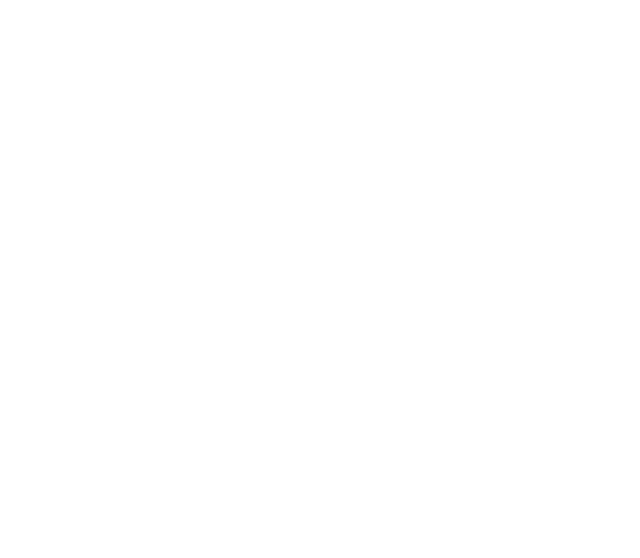
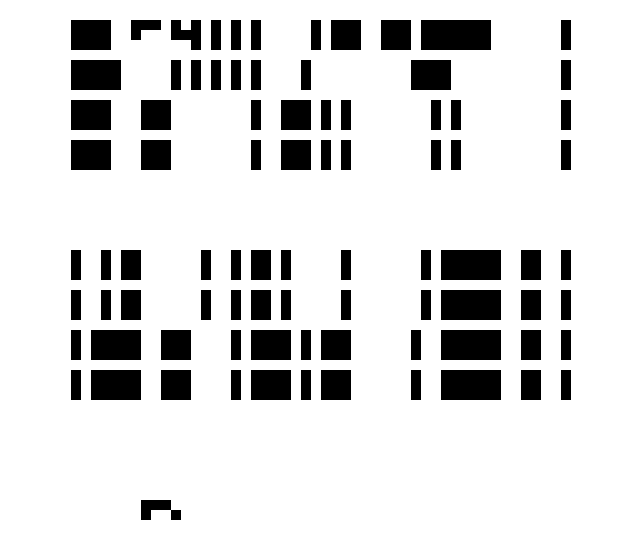
Before and after one commit to Beersheva22Kirill/React-app-ts, a React (Create React App) app: page / in a window 1280 px wide. Shown: the top 558 px of the page, without its empty margins (319-959 px from the left). Built offline with nearby package versions, Linux system fonts and the light colour scheme.

Commit message:
LifeGame complete

```diff
--- a/src/App.tsx
+++ b/src/App.tsx
@@ -1,9 +1,13 @@
+import LifeGame from "./Components/LifeGame";
 
 
 const App: React.FC = () => {
 
 
-  return  <div>
+  return  <div style={ {display:"flex",justifyContent:"center"}}>
+            <div style={{margin:'20px'}}>
+                <LifeGame></LifeGame>
+            </div>
           </div>
 }
 
--- /dev/null
+++ b/src/Components/LifeGame.tsx
@@ -0,0 +1,33 @@
+import { useEffect, useRef, useState } from "react"
+import LifeMatrix from "../services/LifeMatrix"
+import Matrix from "./Matrix"
+import { getRandomMatrix } from "../utils/numbers";
+import config from "../Config/config.json";
+
+const {matrix,tick} = config;
+const LifeGame: React.FC = () => {
+
+    const lifeMatrix = useRef<LifeMatrix>();
+    const [numbers, setNumbers] = useState<number[][]>([])
+        //[[0,0,0,0,0],[0,0,0,0,0],[0,1,1,1,0],[0,0,0,0,0],[0,0,0,0,0]] test algoritm
+    const MyMatrix:number[][] =  getRandomMatrix(matrix.width,matrix.heigth, 0, 2)
+
+    function tickFn():void{
+        if(!lifeMatrix.current){
+            lifeMatrix.current = new LifeMatrix(MyMatrix);
+            setNumbers(lifeMatrix.current.numbers);
+        } else {
+            setNumbers(lifeMatrix.current.next())
+        }
+    }
+
+    useEffect(() => {
+        const intervalId = setInterval(tickFn,tick);
+        return () => clearInterval(intervalId)
+    },[])
+
+    return <div>
+        <Matrix matrix={numbers}></Matrix>
+    </div>
+}
+export default LifeGame;
--- /dev/null
+++ b/src/Components/Matrix.tsx
@@ -0,0 +1,17 @@
+import { ReactNode } from "react"
+import Row from "./Row"
+
+
+
+const Matrix: React.FC<{matrix:number[][]}> = ({matrix}) => {
+
+    function getRows(): ReactNode {
+        return matrix.map((row,index) => <Row row = {row} key = {index}></Row>)
+    }
+
+    return <section style={{display:"flex", flexDirection:"column"}}>
+                {getRows()}
+    </section>
+}
+
+export default Matrix;
--- /dev/null
+++ b/src/Components/Row.tsx
@@ -0,0 +1,27 @@
+import { CSSProperties, ReactNode } from "react"
+
+
+const Row:React.FC<{row:number[]}> = ({row}) => {
+
+    function getDivs():ReactNode {
+
+        return row.map((num,index) =>
+                <div key={index} style={getStyle(num)}></div>)
+    }
+
+    function getStyle(num:number){
+        const style:CSSProperties = {
+            width:'10px',
+            height:'10px',
+            background: num ? 'black' : 'white',
+
+        }
+        return style;
+    }
+
+    return <section style = {{display:"flex",justifyContent:"center"}}>
+        {getDivs()}
+    </section>
+}
+
+export default Row;
--- a/src/Config/config.json
+++ b/src/Config/config.json
@@ -1,3 +1,9 @@
 {
+   "matrix":{
+            "width": 50,
+            "heigth": 50
+            },
+
+    "tick":400
 
 }
--- /dev/null
+++ b/src/services/LifeMatrix.ts
@@ -0,0 +1,71 @@
+
+export default class LifeMatrix {
+
+    private _newMatrix:number[][] = [];
+
+    constructor(private _numbers: number[][]){
+
+    }
+
+    get numbers() {
+        return this._numbers;
+    }
+    next(): number[][] {
+
+       this._newMatrix = this._numbers.map(row => row.map(cell => cell))
+
+       this._numbers.forEach((row,indexRow) => {
+            row.forEach((__,index) => {
+                const countNeighbor = this.getAllNeighbor(indexRow,index);
+                this.changeCell(indexRow,index,countNeighbor);
+            })
+
+        });
+        this._numbers = this._newMatrix.map(row => row.map(cell => cell));
+
+        return this._newMatrix
+    }
+
+    private getAllNeighbor (indexRow:number,index:number):number {
+        let count:number = 0;
+        count += this._numbers[indexRow][index + 1] ? this._numbers[indexRow][index + 1] : this._numbers[indexRow][0]
+        count += this._numbers[indexRow][index - 1] ? this._numbers[indexRow][index - 1] : this._numbers[indexRow][this._numbers[indexRow].length - 1]
+        count += this.getTopNeighbor(indexRow - 1, index);
+        count += this.getBottomNeighbor(indexRow + 1, index);
+
+        return count;
+    }
+
+    private getTopNeighbor(indexRow:number,index:number):number{
+       let res:number = 0;
+       indexRow = indexRow > -1 ? indexRow : this._numbers.length - 1;
+
+       res += this._numbers[indexRow][index - 1] ? this._numbers[indexRow][index - 1] : this._numbers[indexRow][this._numbers[indexRow].length - 1]
+       res += this._numbers[indexRow][index];
+       res += this._numbers[indexRow][index + 1] ? this._numbers[indexRow][index + 1] : this._numbers[indexRow][0]
+
+       return res;
+    }
+
+
+    private getBottomNeighbor(indexRow:number,index:number):number{
+        let res:number = 0;
+        indexRow = indexRow < this._numbers.length - 1 ? indexRow : 0;
+
+        res += this._numbers[indexRow][index - 1] ? this._numbers[indexRow][index - 1] : this._numbers[indexRow][this._numbers[indexRow].length - 1]
+        res += this._numbers[indexRow][index];
+        res += this._numbers[indexRow][index + 1] ? this._numbers[indexRow][index + 1] : this._numbers[indexRow][0]
+
+        return res;
+     }
+
+     private changeCell(indexRow:number,index:number,countNeighbor:number) {
+        if(this._numbers[indexRow][index] == 1){
+            this._newMatrix[indexRow][index] = (countNeighbor > 1 && countNeighbor < 4) ? 1 : 0;
+        } else {
+            this._newMatrix[indexRow][index] = countNeighbor === 3 ? 1 : 0;
+        }
+
+     }
+
+}
--- /dev/null
+++ b/src/utils/numbers.js
@@ -0,0 +1,40 @@
+const names ={
+    "maleNames": ["Vasya", "Josef", "Abraham", "Yakob", "Asaf", "Mosez","Itschak"
+    ,"David" ],
+    "femaleNames": ["Asya", "Sara", "Rivka", "Olya", "Klara", "Galya"]
+};
+
+
+export function getRandomInt(min, max) {
+    if(min == max) {
+        max++;
+    } else if (min > max) {
+        [min, max] = [max, min]
+    }
+    return Math.trunc(min + Math.random() * (max - min))
+
+}
+
+export function getRandomElement(array) {
+    return array[getRandomInt(0, array.length)]
+}
+
+export function getRandomEmployee(minSalary, maxSalary, minYear, maxYear, departments) {
+    const gender = getRandomElement(['male', 'female']);
+    const name = getRandomElement(gender == 'female' ? names.femaleNames :
+     names.maleNames);
+     const birthYear = getRandomInt(minYear, maxYear + 1);
+     const salary = getRandomInt(minSalary, maxSalary) * 1000;
+     const department = getRandomElement(departments);
+     return {
+          name, birthYear, gender,
+         salary, department};
+ }
+
+export function getRandomMatrix(rows,columns,min,max){
+    return Array.from({length:rows}).map(() => getRandomArrayIntNumbers(columns,min,max))
+}
+
+export function getRandomArrayIntNumbers(nNumbers,min,max){
+    return Array.from({length: nNumbers}).map(() => getRandomInt(min,max))
+}
```
